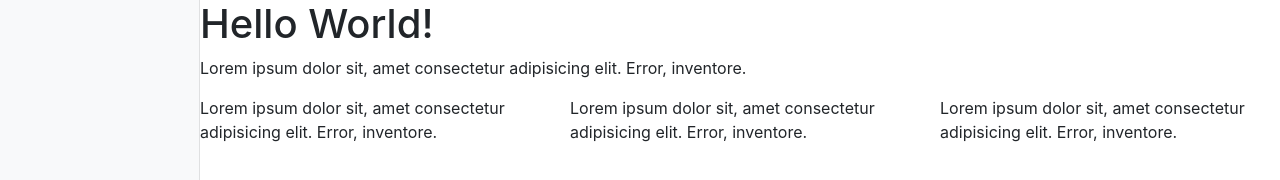
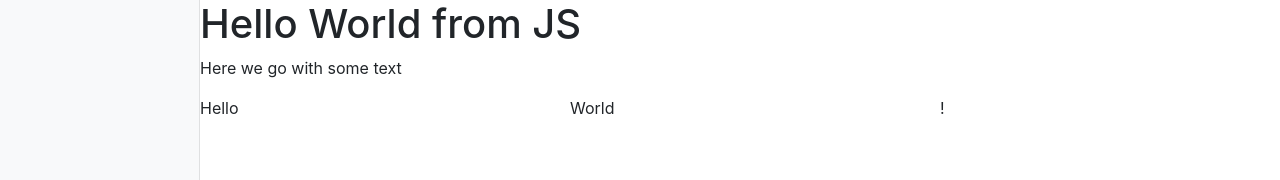
Before and after one commit to Vadimagic/ConstructorJS, a plain HTML site: page index.html in a window 1280 px wide. Shown: the top 180 px of the page. Drawn offline with nearby package versions, Linux system fonts and the light colour scheme.

Commit message:
create code that adds data from object to the site and remove extra html code

```diff
--- a/index.html
+++ b/index.html
@@ -11,33 +11,7 @@
 
 	<div id="app" class="container-fluid">
 		<div id="panel" class="bg-light sidebar"></div>
-		<div id="site" class="content">
-
-			<div class="row">
-				<div class="col-sm">
-					<h1>Hello World!</h1>
-				</div>
-			</div>
-
-			<div class="row">
-				<div class="col-sm">
-					<p>Lorem ipsum dolor sit, amet consectetur adipisicing elit. Error, inventore.</p>
-				</div>
-			</div>
-
-			<div class="row">
-				<div class="col-sm">
-					<p>Lorem ipsum dolor sit, amet consectetur adipisicing elit. Error, inventore.</p>
-				</div>
-				<div class="col-sm">
-					<p>Lorem ipsum dolor sit, amet consectetur adipisicing elit. Error, inventore.</p>
-				</div>
-				<div class="col-sm">
-					<p>Lorem ipsum dolor sit, amet consectetur adipisicing elit. Error, inventore.</p>
-				</div>
-			</div>
-
-		</div>
+		<div id="site" class="content"></div>
 	</div>
 
 	<script src="index.js"></script>
--- a/index.js
+++ b/index.js
@@ -0,0 +1,56 @@
+"use strict"
+
+const model = [
+	{type: 'title', value: 'Hello World from JS'},
+	{type: 'text', value: 'Here we go with some text'},
+	{type: 'columns', value: [
+		'Hello',
+		'World',
+		'!'
+	]}
+]
+
+const $site = document.querySelector('#site');
+
+model.forEach(block => {
+	let html = ''
+
+	if (block.type === 'title') {
+		html = title(block)
+	} else if (block.type === 'text') {
+		html = text(block)
+	} else if (block.type === 'columns') {
+		html = columns(block)
+	}
+
+	$site.insertAdjacentHTML('beforeend', html)
+})
+
+function title(block) {
+	return `
+	<div class="row">
+		<div class="col-sm">
+			<h1>${block.value}</h1>
+		</div>
+	</div>
+	`
+}
+
+function text(block) {
+	return `
+	<div class="row">
+		<div class="col-sm">
+			<p>${block.value}</p>
+		</div>
+	</div>
+	`
+}
+
+function columns(block) {
+	const html = block.value.map(e=> `<div class="col-sm"><p>${e}</p></div>`).join("")
+	return `
+	<div class="row">
+		${html}
+	</div>
+	`
+}
```
